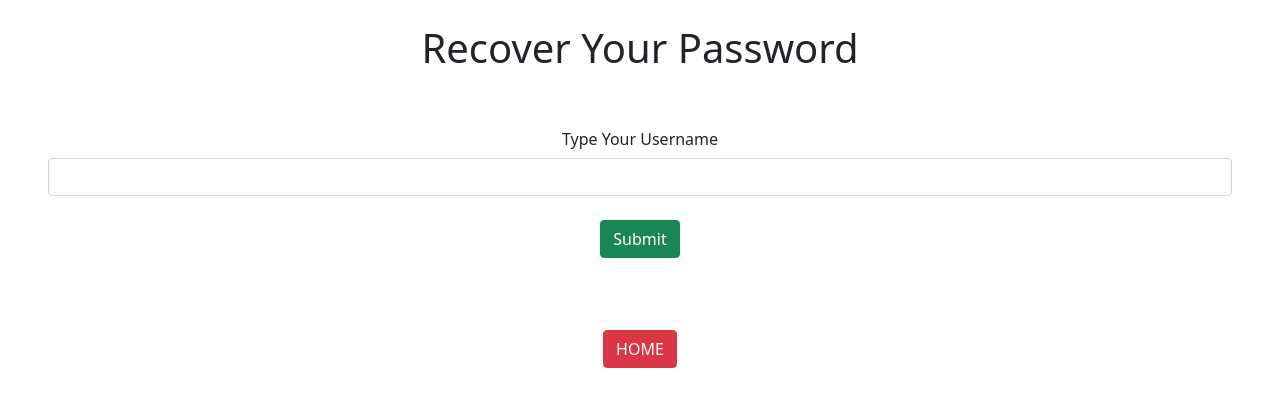
After one commit to 0xvashishth/bot-site, a Django app: page /forgotpassuser/ in a window 1280 px wide. The commit adds this page. Shown: the top 407 px of the page. Run offline with Django 4.2, Linux system fonts and the light colour scheme.

Commit message:
email function added

```diff
--- a/bot/urls.py
+++ b/bot/urls.py
@@ -11,4 +11,5 @@ urlpatterns = [
     path("userprofile/<username>", views.userprofile, name="viewprofile"),
     path('logoutuser/', views.logoutuser, name="logout"),
     path('useredit/', views.usersedit, name="useredit"),
+    path('forgotpassuser/', views.forgotpassuser, name="forgotpassuser"),
 ]
--- a/bot/views.py
+++ b/bot/views.py
@@ -1,5 +1,6 @@
 import email
 from email.headerregistry import Address
+from functools import reduce
 from django.shortcuts import render,redirect
 # from django.contrib.auth.models import User,auth
 from django.contrib.auth import logout,authenticate
@@ -82,8 +83,6 @@ def loginuser(request):
     if(request.method == "GET"):
         username = request.GET.get("username")
         password = request.GET.get("password")
-
-
         if(user.objects.filter(username=username).exists()):
             if(user.objects.filter(password=password).exists()):
 
@@ -116,19 +115,46 @@ def logoutuser(request):
 
 def usersedit(request):
     if(request.method == "GET"):
-        username = request.GET.get("editusername")
+        username = request.session.get('username')
         editfname = request.GET.get("editfname")
         editlname = request.GET.get("editlname")
         editaddress = request.GET.get("editaddress")
         editphone = request.GET.get("editphone")
 
         if(username and editaddress and editfname and editphone and editlname):
-            obj1 = user.objects.get(username=username)
-            obj1.first_name = editfname
-            obj1.last_name = editlname
-            obj1.Address = editaddress
-            obj1.phone = editphone
-            obj1.save()
-            return HttpResponse('fine')
+            if(user.objects.filter(username=username).exists()):
+                obj1 = user.objects.get(username=username)
+                obj1.first_name = editfname
+                obj1.last_name = editlname
+                obj1.Address = editaddress
+                obj1.phone = editphone
+                obj1.save()
+                return HttpResponse('fine')
+            else:
+                return HttpResponse('Something Went Wrong !!')
         else:
             return HttpResponse('All Fields Are Required')
+
+def forgotpassuser(request):
+    if(request.method == "POST" ):
+        usernameforgot = request.POST.get("usernameforgot")
+        if(usernameforgot):
+            if(user.objects.filter(username=usernameforgot).exists()):
+                obj2 = user.objects.get(username=usernameforgot)
+                if(obj2):
+                    email = obj2.email
+                    subject = 'Welcome To PyGithub-Bots'
+                    message = f'Hi {obj2.first_name} {obj2.last_name}\n\nYour Password Is This : {obj2.password}\n\nThanks & Regards\nPyGithub-Bot Team'
+                    email_from = settings.EMAIL_HOST_USER
+                    recipient_list = [email, ]
+                    send_mail( subject, message, email_from, recipient_list )
+                    messages.info(request, "Email Sent ! Kindly Check Your Email For Password")
+                    return redirect("forgotpassuser")
+            else:
+                messages.info(request, "Username Doesn't Exist")
+                return redirect("forgotpassuser")
+        else:
+            messages.info(request, "Username Is Empty")
+            return redirect("forgotpassuser")
+    else:
+        return render(request,'forgotuser.html')
--- /dev/null
+++ b/templates/forgotuser.html
@@ -0,0 +1,34 @@
+<!DOCTYPE html>
+
+<html>
+    <head>
+        <link href="https://fonts.googleapis.com/css2?family=Kumbh+Sans:wght@400;700&display=swap" rel="stylesheet" />
+  <link href="https://cdn.jsdelivr.net/npm/bootstrap@5.0.2/dist/css/bootstrap.min.css" rel="stylesheet"
+    integrity="sha384-EVSTQN3/azprG1Anm3QDgpJLIm9Nao0Yz1ztcQTwFspd3yD65VohhpuuCOmLASjC" crossorigin="anonymous">
+    <link href="https://fonts.googleapis.com/icon?family=Material+Icons" rel="stylesheet">
+        <meta charset="utf-8">
+        <meta http-equiv="X-UA-Compatible" content="IE=edge">
+        <title>Forgot Password</title>
+        <meta name="description" content="">
+        <meta name="viewport" content="width=device-width, initial-scale=1">
+        <link rel="stylesheet" href="">
+    </head>
+    <body>
+        <center><br>
+            <h1>Recover Your Password</h1>
+        <form method="post" class="form m-md-5" action="/forgotpassuser/">
+            {% csrf_token %}
+            <label for="username-text" class="col-form-label">Type Your Username</label>
+            <input type="text" id="username-text" class="form-control" name="usernameforgot">
+            <br>
+            <input class="btn btn-success" type="submit">
+        </form>
+        <br>
+        <a href="/" class="btn btn-danger">HOME</a>
+        {% for msg in messages %}
+			<h3 style="color: red;"> {{msg}}</h3>
+		{% endfor %}
+    </center>
+        <script src="" async defer></script>
+    </body>
+</html>
--- a/templates/navbar.html
+++ b/templates/navbar.html
@@ -352,6 +352,7 @@
         </div>
         <div id="data"></div>
         <div class="modal-footer">
+          <a href="/forgotpassuser">Forgot Password ?</a>
           <button type="button" class="btn btn-secondary" data-bs-dismiss="modal">Close</button>
           <input type="submit" onclick="onlogin()" class="btn btn-primary">
         </div>
```
